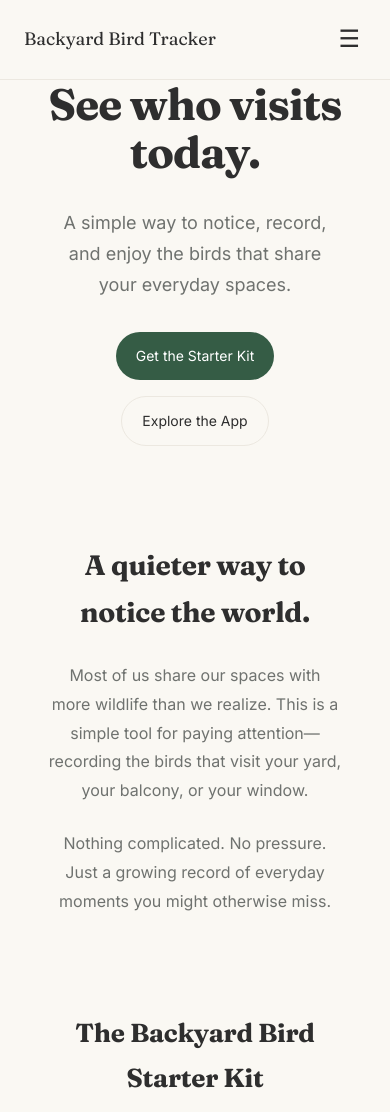
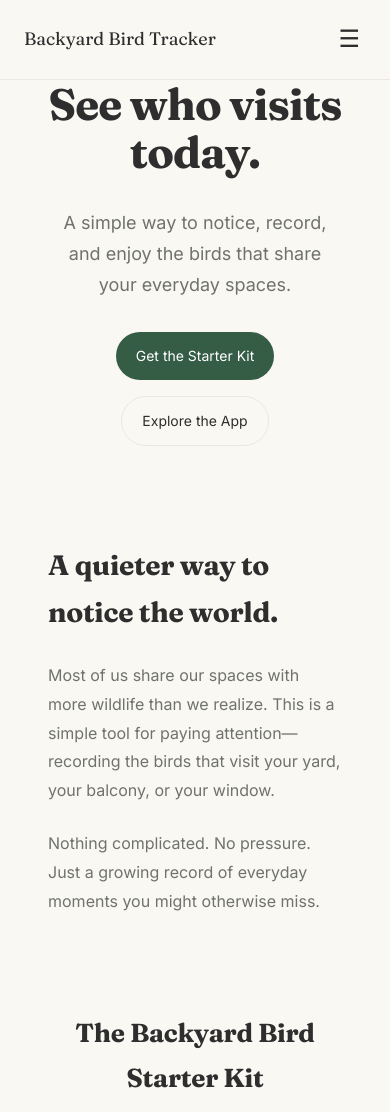
Before and after one commit to glsonn/backyard-bird-tracker-website, a Next.js app: page / in a window 390 px wide. Shown: the top 1112 px of the page. Built offline with nearby package versions, Linux system fonts and the light colour scheme.

Commit message:
Left align some sections on mobile

```diff
--- a/app/globals.css
+++ b/app/globals.css
@@ -681,4 +681,13 @@ section {
   .nav.open + .header-cta {
     display: flex;
   }
+
+  .why-inner {
+    text-align: left;
+    align-items: flex-start;
+  }
+
+  .why-text {
+    margin: 0;
+  }
 }
```
